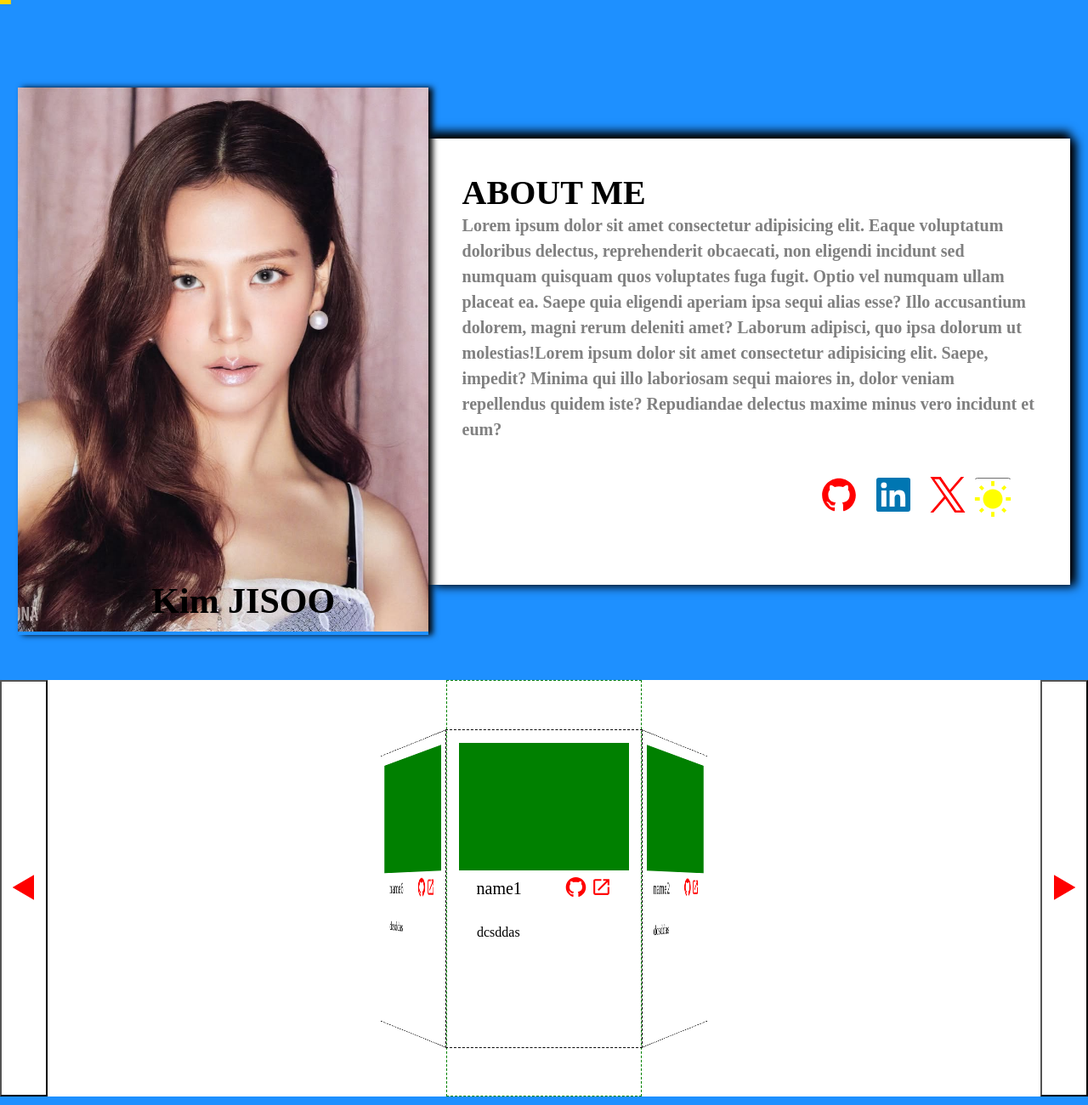
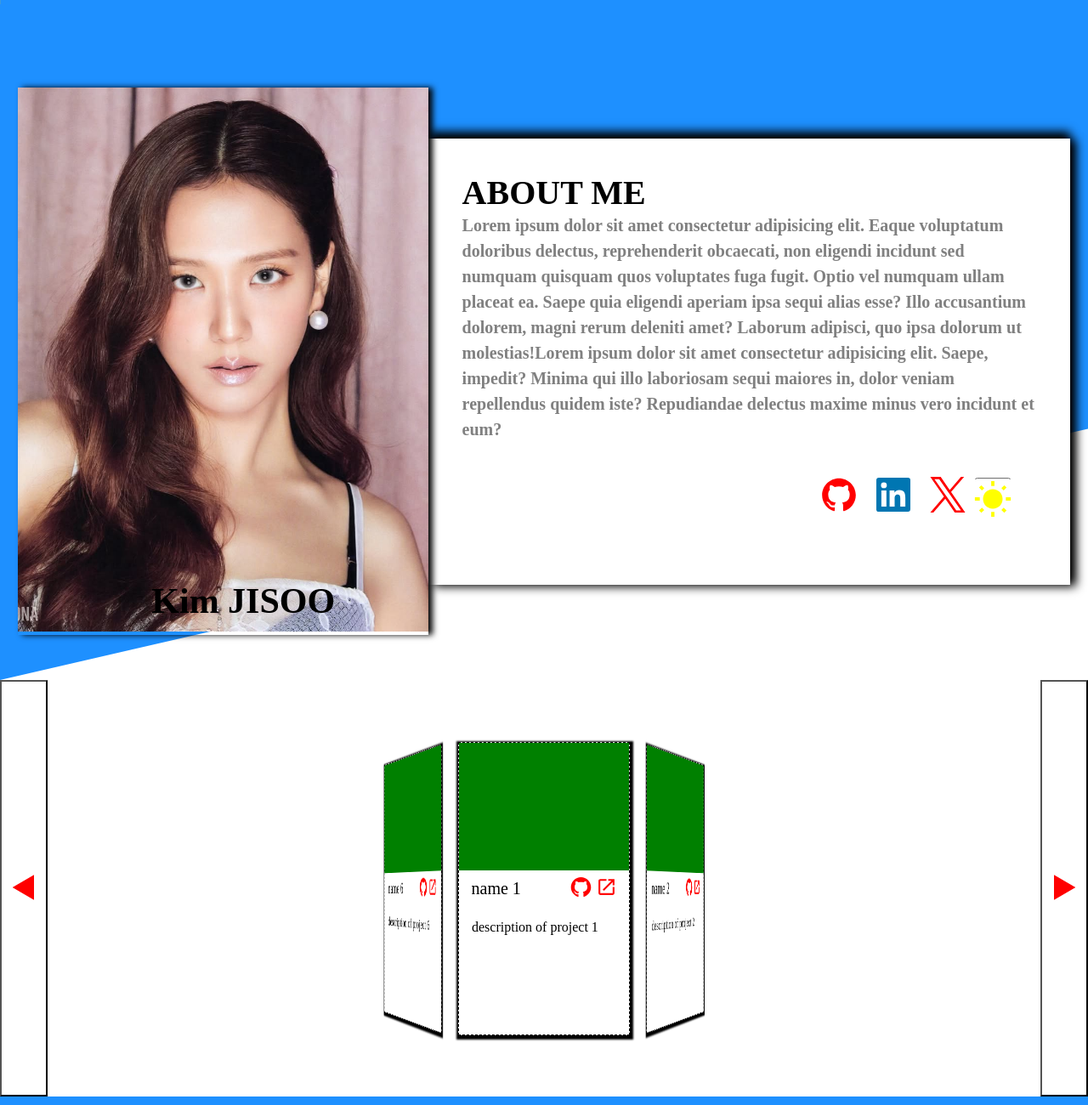
Before and after one commit to heroes75/homepage-project, a website built with webpack: page src/template.html in a window 1280 px wide. Shown: the top 1300 px of the page at 85% size. Built offline with nearby package versions, Linux system fonts and the light colour scheme.

Commit message:
completed project

```diff
--- a/src/footer.js
+++ b/src/footer.js
@@ -3,7 +3,7 @@ import phone from "./images/icons/cellphone.svg";
 
 export default function footer() {
     const footer = document.querySelector("footer");
-    const img = document.querySelector("footer img");
+    //const img = document.querySelector("footer img");
     const details = document.createElement("div")
     const h3 = document.createElement("h3")
     const catchphrase = document.createElement("div")
--- a/src/header.js
+++ b/src/header.js
@@ -1,4 +1,3 @@
-import jisoo480w from "./images/jisoo1-480w.jpg";
 import jisoo800w from "./images/jisoo1-898w.jpg";
 import twitter from "./images/icons/twitter-original.svg";
 import github from "./images/icons/github-original.svg";
@@ -7,6 +6,7 @@ import moon from "./images/icons/weather-night.svg";
 import sun from "./images/icons/white-balance-sunny.svg";
 const header = document.querySelector("header");
 export default function headerInDOM() {
+    const headerBg = document.createElement("div")
     const presentationContainer = document.createElement("div");
     const imgContainer = document.createElement("div");
     const img = document.createElement("img");
@@ -27,7 +27,6 @@ export default function headerInDOM() {
     const face = document.createElement("img");
     const intermediateImage = document.createElement("div");
     const back = document.createElement("img");
-    //const backContainer= document.createElement("div")
     const root = document.querySelector(":root");
     const preferredColor = window.matchMedia("(prefers-color-scheme: dark)");
     const currentTheme = localStorage.getItem("theme");
@@ -36,6 +35,7 @@ export default function headerInDOM() {
         "((max-width: 1100px) and (min-width: 501px))",
     );
     const laptop = window.matchMedia("(min-width: 1101px)");
+    headerBg.className = "header__bg"
     presentationContainer.className = "presentation-container";
     imgContainer.className = "image-container";
     img.src = jisoo800w;
@@ -80,7 +80,6 @@ export default function headerInDOM() {
     back.alt = "moon";
 
     intermediateImage.className = "intermediate-Image";
-    //icon1.style.fill = "red"
     if(preferredColor.matches) {
         face.src = moon;
         back.src = sun;
@@ -116,12 +115,10 @@ export default function headerInDOM() {
         if (mobile.matches) {
             presentationContainer.style.flexDirection = "column";
             presentationContainer.style.justifyContent = "center";
-            //presentationContainer.style.paddingTop = "150px";
             descriptionContainer.style.cssText = "padding: 20px; ";
             iconContainer.style.cssText = "justify-self: center; padding: 15px";
             description.style.cssText = "min-width: auto; margin: 0";
             imgContainer.style.cssText = "float: none";
-            //iconContainer.style.cssText = "align-items: center; padding: 30px";
             imgContainer.style.cssText =
                 "float: none; margin:0; shape-outside: none";
             p.style.cssText = "line-height: 1.5;";
@@ -138,7 +135,6 @@ export default function headerInDOM() {
             description.style.cssText = "min-width: 300px; margin: 10px 0 0 0";
             imgContainer.style.cssText =
                 "float: left; margin: -120px 15px 0 -80px; padding: 0; shape-outside: margin-box;";
-            //descriptionContainer.style.cssText = "padding-top: -450px;"
             presentationContainer.style.cssText =
                 "padding:  15px 0 0 0; margin: 20px 0 0 0";
             p.style.cssText = "line-height: 1.2;";
@@ -165,6 +161,7 @@ export default function headerInDOM() {
                 "top: 90%; left: calc(50% - 42px * 2); font-size: 42px";
             img.style.cssText = "height: 80vh";
         }
+        header.appendChild(headerBg);
         header.appendChild(presentationContainer);
         imgContainer.appendChild(img);
         imgContainer.appendChild(nameOfImage);
--- a/src/main.js
+++ b/src/main.js
@@ -17,7 +17,6 @@ export default function main() {
     const apothemHorizontal = 230 / (2 * Math.tan(Math.PI / nbrOfElement));
     const apothemVertical = 490 / (2 * Math.tan(Math.PI / nbrOfElement));
     const mobile = window.matchMedia("(max-width: 500px)");
-    const tapbletMinimun = window.matchMedia("(min-width: 501px)");
     const projectArray = []
     buttonPrev.classList.add("btn-prev", "btn");
     buttonNext.classList.add("btn-next", "btn");
@@ -76,16 +75,11 @@ export default function main() {
         const box = section(
             "#",
             "#",
-            `name${i + 1}`,
-            "dcsddas",
+            `name ${i + 1}`,
+            "description of project " + +(i + 1),
             carousel,
             `box${i + 1}`,
         );
-        //if (mobile.matches) {
-        //    box.style.cssText = `transform: rotateX(${angle * i}deg) translateZ(${apothemVertical}px);`;
-        //} else {
-       //     box.style.cssText = `transform: rotateY(${angle * i}deg) translateZ(${apothemHorizontal}px);`;
-        //}
         projectArray.push(box)
     }
     resize();
--- a/src/styles.css
+++ b/src/styles.css
@@ -2,7 +2,6 @@
     box-sizing: border-box;
     margin: 0;
     padding: 0;
-    /* border: 1px solid red; */
 }
 
 :root {
@@ -11,7 +10,6 @@
     --color-text: black;
     --box-shadow-color: black;
     --box-shadow-spread: 11px;
-    --color-github: #181616
 }
 
 :root.dark-theme {
@@ -19,7 +17,6 @@
     --background-color-header: darkblue;
     --color-text: white;
     --box-shadow-color: #888;
-    --color-github: white
 }
 
 body {
@@ -35,14 +32,24 @@ header {
     display: flex;
     justify-content: space-between;
     align-items: center;
-    background-color: var(--background-color-header);
     padding-top: 250px;
-    /* transform: skewX(5deg); */
+    position: relative;
 }
 
+.header__bg {
+    position: absolute;
+    top: 0;
+    bottom: 0;
+    right: 0;
+    left: 0;
+    width: 100%;
+    height: 100%;
+    background-color: var(--background-color-header);
+    transform: skewY(-13deg);
+    transform-origin: top left;
+}
 .presentation-container {
     display: flex;
-
 }
 
 .image-presentation {
@@ -64,9 +71,9 @@ header {
     background-color: var(--background-color);
     color: var(--color-text);
     padding: 40px;
-    box-shadow: 7px 2px var(--box-shadow-spread)  var(--box-shadow-color),
-    0 -8px var(--box-shadow-spread) var(--box-shadow-color)
-    ;
+    box-shadow:
+        7px 2px var(--box-shadow-spread) var(--box-shadow-color),
+        0 -8px var(--box-shadow-spread) var(--box-shadow-color);
     flex-shrink: 2;
     z-index: 1;
 }
@@ -78,10 +85,8 @@ header {
     line-height: 1.25;
 }
 
-
-.h2-of-header  {
+.h2-of-header {
     font-size: 40px;
-
 }
 
 .icon-of-header {
@@ -92,7 +97,6 @@ header {
 .icon-container {
     text-align: end;
     padding: 30px;
-
 }
 
 .name {
@@ -113,7 +117,7 @@ header {
     transform-origin: center;
     display: flex;
     justify-content: center;
-    transition: transform .4s ease-in-out;
+    transition: transform 0.4s ease-in-out;
     transform-style: preserve-3d;
     /* transform: rotateY(180deg); */
 }
@@ -123,15 +127,14 @@ header {
     height: 100%;
     margin: 0%;
     flex-shrink: 0;
-    transform: translateZ(.30px);
+    transform: translateZ(0.3px);
 }
-
 
 .back {
     position: absolute;
     height: 100%;
     margin: 0%;
-    transform: translateZ(.10px) rotateY(180deg);
+    transform: translateZ(0.1px) rotateY(180deg);
     flex-shrink: 0;
 }
 
@@ -139,9 +142,7 @@ header {
     height: 50px;
     margin: 0%;
     padding: 0;
-
 }
-
 
 .is-flipped {
     transform: rotateY(180deg);
@@ -152,10 +153,8 @@ header {
     width: 50px;
     background-color: var(--background-color);
     flex-shrink: 0;
-    transform: translateZ(.2px);
+    transform: translateZ(0.2px);
 }
-
-
 
 @media (prefers-color-scheme: dark) {
     :root.light-theme {
@@ -163,18 +162,15 @@ header {
         --color-text: black;
         --box-shadow-color: black;
         --box-shadow-spread: 11px;
-    --color-github: #181616;
-    --background-color-header: dodgerblue
+        --background-color-header: dodgerblue;
     }
 
     :root {
         --background-color: black;
         --color-text: white;
         --box-shadow-color: #888;
-    --color-github: white;
         --background-color-header: darkblue;
     }
-
 }
 
 main {
@@ -184,15 +180,15 @@ main {
     justify-content: space-between;
 }
 
-
 .frame {
-    padding: 15px;
     display: flex;
     flex-direction: column;
     backface-visibility: hidden;
     position: absolute;
     border: 1px dashed var(--color-text);
-
+    transition: transform 1s;
+    box-shadow: 1px 2px 2px 3px var(--box-shadow-color);
+    background-color: #eee;
 }
 
 .photo-of-project {
@@ -202,7 +198,7 @@ main {
 }
 .repo-container {
     display: flex;
-    padding: 7px 20.5px;
+    padding: 7px 14.5px;
     justify-content: space-between;
     width: 100%;
     background-color: var(--background-color);
@@ -221,14 +217,13 @@ main {
 .project-name {
     align-self: center;
     font-size: 20px;
-
 }
 
 .description-project {
     min-height: 150px;
     background-color: var(--background-color);
     color: var(--color-text);
-    padding: 21px;
+    padding: 15px;
 }
 
 .scene {
@@ -236,8 +231,6 @@ main {
     height: 490px;
     position: relative;
     perspective: 1000px;
-    border: 1px dashed green;
-    /* margin: 15px; */
 }
 
 .carousel {
@@ -258,11 +251,11 @@ main {
 }
 
 .btn:hover {
-    background-color: rgb(136, 136, 136, .2);
+    background-color: rgb(136, 136, 136, 0.2);
 }
 
 .btn:active {
-    background-color: rgb(138, 43, 226, .1);
+    background-color: rgb(138, 43, 226, 0.1);
 }
 .icon-nav {
     width: 32px;
@@ -272,6 +265,7 @@ footer {
     display: flex;
     padding: 30px;
     flex-direction: row-reverse;
+    justify-content: center;
     gap: 15px;
     background-color: var(--background-color-header);
 }
@@ -279,30 +273,32 @@ footer {
 .CNT-ME {
     font-size: 32px;
     text-align: center;
-    margin: 25px ;
+    margin: 25px;
 }
 
 .address {
     font-size: 20px;
-    margin: 15px 7px ;
+    margin: 15px 7px;
 }
 
-.telephone-container, .email-container {
+.telephone-container,
+.email-container {
     display: flex;
     align-items: center;
     gap: 11px;
     margin: 17px 5px;
 }
 
-.email-icon, .telephone-icon {
+.email-icon,
+.telephone-icon {
     width: 40px;
     display: inline;
 }
 
-.telephone, .email {
+.telephone,
+.email {
     display: inline;
     font-size: 20px;
-
 }
 
 .catchphrase {
@@ -337,7 +333,7 @@ footer {
 
 @keyframes cursor {
     0% {
-    transform: scaleX(0.01);
+        transform: scaleX(0.0001);
     }
 
     100% {
--- a/webpack.config.js
+++ b/webpack.common.js
@@ -3,16 +3,11 @@ const path = require("path");
 const HtmlWebpackPlugin = require("html-webpack-plugin");
 
 module.exports = {
-    mode: "development",
     entry: "./src/index.js",
     output: {
         filename: "main.js",
         path: path.resolve(__dirname, "dist"),
         clean: true,
-    },
-    devtool: "eval-source-map",
-    devServer: {
-        watchFiles: ["./src/template.html"],
     },
     plugins: [
         new HtmlWebpackPlugin({
--- /dev/null
+++ b/webpack.dev.js
@@ -0,0 +1,10 @@
+const { merge } = require("webpack-merge");
+const common = require("./webpack.common.js");
+
+module.exports = merge(common, {
+    mode: "development",
+    devtool: "eval-source-map",
+    devServer: {
+        watchFiles: ["./src/template.html"],
+    },
+});
--- /dev/null
+++ b/webpack.prod.js
@@ -0,0 +1,6 @@
+const { merge } = require("webpack-merge");
+const common = require("./webpack.common.js");
+
+module.exports = merge(common, {
+    mode: "production",
+});
```
Also changed, not shown: package.json (+4 -3 lines), 1 other file. Lines whose indentation alone changed are shown as unchanged.
